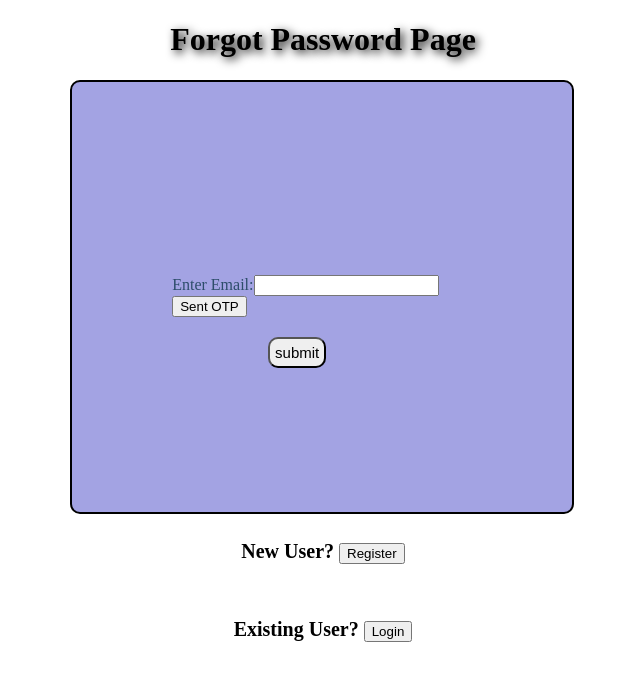
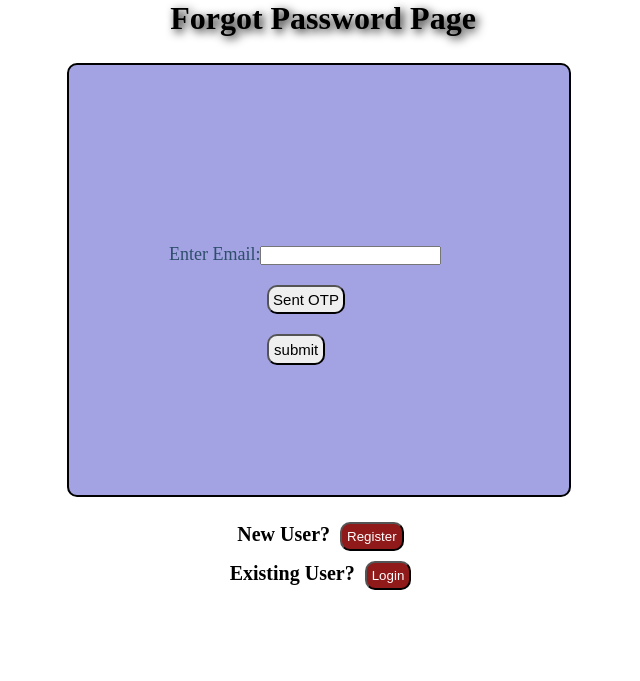
Before and after one commit to adityasingh7898/grocery_management, a Django app: template customer_app/templates/forgot_pwd.html in a window 1280 px wide. Shown: the top 681 px of the page, without its empty margins (317-957 px from the left). Run offline with Django 5.2, Linux system fonts and the light colour scheme; the template is opened without the code that fills it, so the values that code supplies are empty.

Commit message:
customer_html

```diff
--- a/customer_app/templates/base_login.html
+++ b/customer_app/templates/base_login.html
@@ -9,7 +9,6 @@
         #submitbutton{
          margin-top: 20px;
          margin-left:36%;
-         background-color: (201, 171, 74);
          font-size: 15px;
          border-radius: 10px;
          padding: 5px;
@@ -19,10 +18,13 @@
             /* background-color: rgb(112, 112, 172); */
             /* text-align: center; */
             text-align: left;
+            margin: 0;
+            padding: 0;
         }
         form{
             background-color: rgb(163,163,227);
             margin-left: 30%;
+            margin-top: 2%;
             align-items: center;
             color: rgb(45, 77, 106);
             border: 2px solid black;
@@ -31,9 +33,9 @@
             width: 500px;
             height: 380px;
             padding-top: 50px;
-            /* text-align: left; */
+            font-size: large;
+        }
 
-        }
         #login{
             background-color: brown;
             text-align: center;
@@ -50,6 +52,7 @@
         }
         h1{
             text-shadow: 3px 3px 10px black;
+
         }
         h4{
             text-align: center;
@@ -59,13 +62,27 @@
             text-align: center;
             display: flex;
         }
-        .div2{
 
-            /* margin-left: 50%; */
+        .div3{
             display: flex;
             align-items: center;
             justify-content: center;
             flex-direction:column;
+            padding: 20px;
+        }
+        .div3>h4>a>button{
+            background-color: rgb(144, 25, 25);
+            border-radius: 10px;
+            padding: 5px;
+            margin: 5px;
+            color: white;
+        }
+        #otp{
+            margin-top: 20px;
+            margin-left:36%;
+            font-size: 15px;
+            border-radius: 10px;
+            padding: 4px;
         }
 
     </style>
--- a/customer_app/templates/customer_login.html
+++ b/customer_app/templates/customer_login.html
@@ -19,7 +19,7 @@
 
 
 {% block foot %}
-    <div class="div2">
+    <div class="div3">
         <h4>New User?</h4>
         <a class="login" href="{% url 'customer_app:customer_register' %}"><button  id="login">Register</button></a><br><br>
         <a href="{%url 'customer_app:forgot_pwd' %}">forgot password?</a>
--- a/customer_app/templates/customer_register.html
+++ b/customer_app/templates/customer_register.html
@@ -19,7 +19,7 @@
 
 
 {% block foot %}
-    <div class="div2">
+    <div class="div3    ">
         <h4>Already User?</h4>
         <a class="login" href="{% url 'customer_app:customer_login' %}"><button  id="login">Login</button></a><br><br>
     </div>
--- a/customer_app/templates/forgot_pwd.html
+++ b/customer_app/templates/forgot_pwd.html
@@ -12,7 +12,7 @@
 {% block form %}
     <label for="id_mail">Enter Email:</label>
     <input type="email" name="email" id="id_mail"><br>
-    <input type="submit" value="Sent OTP">
+    <input type="submit" value="Sent OTP" id="otp">
 {% endblock %}
 
 {% block button %}
@@ -21,7 +21,7 @@
 
 
 {% block foot %}
-    <div class="div2">
+    <div class="div3">
         <h4>New User? <a class="register" href="{% url 'customer_app:customer_register' %}"><button  id="Register">Register</button></a></h4>
         <h4>Existing User? <a class="login" href="{% url 'customer_app:customer_login' %}"><button  id="Login">Login</button></a></h4>
     </div>
```
Also changed, not shown: db.sqlite3.
